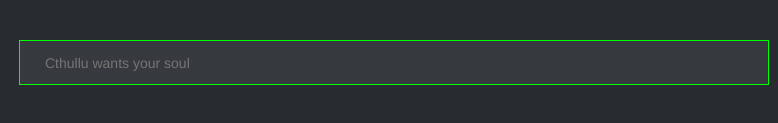
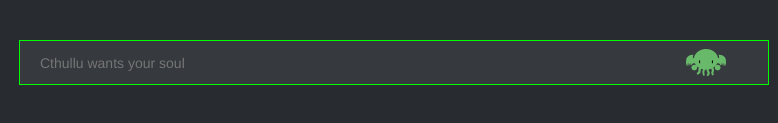
Before and after one commit to UC-Facyt/Proyecto-Redes-I, an Electron app: page View/index.html in a window 800 px wide. Shown: the part 663-786 px from the top of the page, 6-784 px from the left. Drawn offline with nearby package versions, Linux system fonts and the light colour scheme.

Commit message:
Tulito c:

```diff
--- a/View/css/styles.css
+++ b/View/css/styles.css
@@ -26,12 +26,11 @@
 }
 
 #enviomod {
-    margin-top:40px;
     background: #36393E;
-    border-width: 1px 1px 1px 0px;
+    border-width: 0px 0px 0px 0px;
     border-style: solid;
     border-color: #0f0;
-    height: 45px;
+    height: 43px;
     outline: none;
 }
 #enviomod:active {
--- a/View/index.html
+++ b/View/index.html
@@ -20,10 +20,10 @@
         <div class="row">
             <form>
                 <div id="envio" class="col-xs-12">
-                    <div class="row" style=" padding-top: 10px;margin-left:10px;">
+                    <div class="row" style="col-xs-12">
                         <textarea type="text" class="col-xs-10"
                         style="overflow: hidden; height:20px;resize: none;
-                        outline: none; background:#36393E; border: 0px;"
+                        outline: none; background:#36393E; border: 0px;margin-top:10px;margin-left:20px"
                         placeholder="Cthullu wants your soul"></textarea>
                     <!-- Css aparte please -->
                         <button
```
